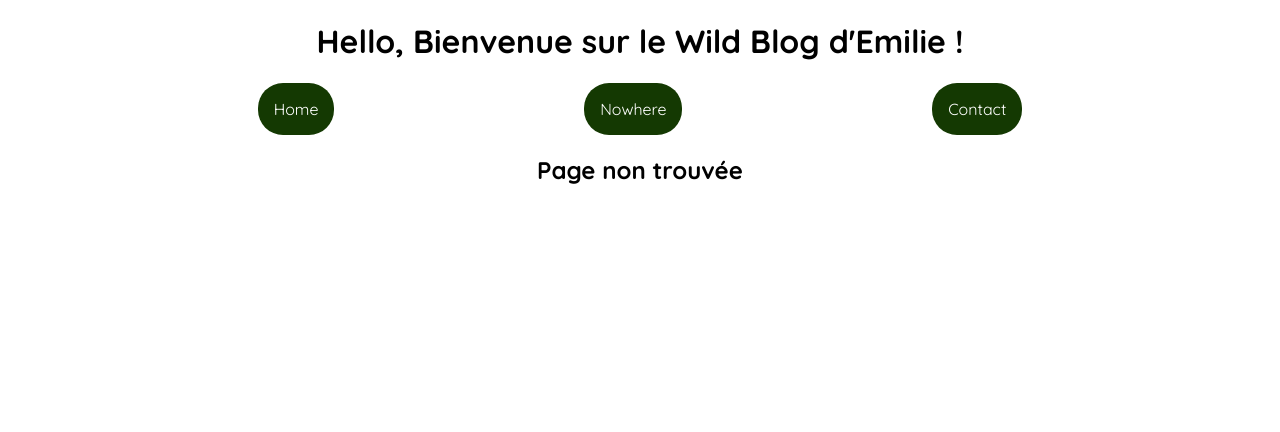
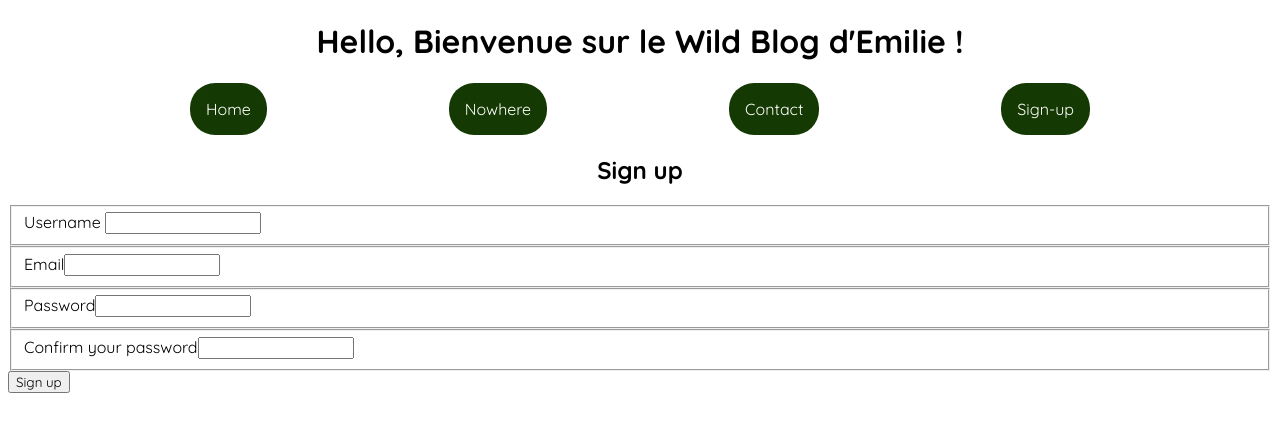
Before and after one commit to EmilieLgt/wild-blog, an Angular app: page /sign-up in a window 1280 px wide. Shown: the top 432 px of the page. Built offline with nearby package versions, Linux system fonts and the light colour scheme.

Commit message:
add a reactive form for sign-up

```diff
--- a/src/app/app.component.html
+++ b/src/app/app.component.html
@@ -6,6 +6,7 @@
         <a [routerLink]="['/']">Home</a>
         <a [routerLink]="['/abcd']"> Nowhere</a>
         <a [routerLink]="['/contact']">Contact</a>
+        <a [routerLink]="['/sign-up']">Sign-up</a>
       </nav>
     </div>
 
--- a/src/app/app.routes.ts
+++ b/src/app/app.routes.ts
@@ -3,6 +3,7 @@ import { HomePageComponent } from './home-page/home-page.component';
 import { NotFoundComponent } from './not-found/not-found.component';
 import { ArticleComponentComponent } from './article-component/article-component.component';
 import { ContactPageComponent } from './contact-page/contact-page.component';
+import { RegisterPageComponent } from './register-page/register-page.component';
 
 export const routes: Routes = [
   {
@@ -18,6 +19,10 @@ export const routes: Routes = [
     component: ContactPageComponent,
   },
   {
+    path: 'sign-up',
+    component: RegisterPageComponent,
+  },
+  {
     path: '**',
     component: NotFoundComponent,
   },
--- /dev/null
+++ b/src/app/register-page/register-page.component.html
@@ -0,0 +1,68 @@
+<h2>Sign up</h2>
+<form [formGroup]="signUpForm" (ngSubmit)="onSubmit()">
+  <fieldset>
+    <label for="username">Username </label>
+    <input id="username" formControlName="username" minlength="3" />
+
+    <!--le .touched sert à savoir si l'input a été rempli ou non (permet de ne pas afficher les messages d'erreur si rien n'est encore renseigné)-->
+    @if(signUpForm.get('username')?.invalid &&
+    signUpForm.get('username')?.touched ) {
+    <div>
+      @if (signUpForm.get('username')?.errors?.['required']) {
+      <span>Username is required</span>
+      } @if (signUpForm.get('username')?.errors?.['minlength']) {
+      <span>Username must be at least 3 characters long.</span>
+      }
+    </div>
+    }
+  </fieldset>
+
+  <fieldset>
+    <label for="email">Email</label>
+    <input id="email" formControlName="email" required email />
+    @if(signUpForm.get('email')?.invalid && signUpForm.get('email')?.touched ) {
+    <div>
+      @if (signUpForm.get('email')?.errors?.['required']) {
+      <span>email is required</span>
+      } @if (signUpForm.get('email')?.errors?.['email']) {
+      <span>You must enter a valid Email.</span>
+      }
+    </div>
+    }
+  </fieldset>
+  <!--ne pas oublier le formGroupName ici-->
+  <div formGroupName="passwords">
+    <fieldset>
+      <label for="password">Password</label>
+      <input id="password" formControlName="password" required />
+      @if (signUpForm.get('passwords.password')?.invalid &&
+      signUpForm.get('passwords.password')?.touched) {
+      <div>
+        @if (signUpForm.get('passwords.password')?.errors?.['required']) {
+        <span>Password is required</span>
+        } @if (signUpForm.get('passwords.password')?.errors?.['securePassword'])
+        {
+        <span>
+          Password must contain at least 12 characters, with a uppercase,
+          lowercase, a number and a special character.
+        </span>
+        }
+      </div>
+      }
+    </fieldset>
+    <fieldset>
+      <label for="confirmedPassword">Confirm your password</label>
+      <input
+        id="confirmedPassword"
+        formControlName="confirmedPassword"
+        required
+      />
+    </fieldset>
+    <!--vérification de la correspondance des mdp-->
+    @if (signUpForm.get('passwords')?.errors?.['passwordsMismatch'] &&
+    signUpForm.get('passwords.confirmedPassword')?.touched) {
+    <span>Passwords aren't matching.</span>
+    }
+  </div>
+  <button type="submit">Sign up</button>
+</form>
--- /dev/null
+++ b/src/app/register-page/register-page.component.ts
@@ -0,0 +1,74 @@
+import { Component, inject } from '@angular/core';
+import {
+  FormBuilder,
+  ReactiveFormsModule,
+  Validators,
+  ValidatorFn,
+  AbstractControl,
+  ValidationErrors,
+} from '@angular/forms';
+
+@Component({
+  selector: 'app-register-page',
+  standalone: true,
+  imports: [ReactiveFormsModule],
+  templateUrl: './register-page.component.html',
+  styleUrl: './register-page.component.scss',
+})
+export class RegisterPageComponent {
+  formBuilder = inject(FormBuilder);
+
+  // conditions de validité du mot de passe (sécurité)
+  securePasswordValidator(): ValidatorFn {
+    return (control: AbstractControl): ValidationErrors | null => {
+      const value = control.value || '';
+      const hasUpperCase = /[A-Z]/.test(value);
+      const hasLowerCase = /[a-z]/.test(value);
+      const hasNumber = /\d/.test(value);
+      const hasSpecialChar = /[!@#$%^&*(),.?":{}|<>]/.test(value);
+      const isValidLength = value.length >= 12;
+
+      const passwordValid =
+        hasUpperCase &&
+        hasLowerCase &&
+        hasNumber &&
+        hasSpecialChar &&
+        isValidLength;
+
+      return passwordValid ? null : { securePassword: true };
+    };
+  }
+  // formGroup imbriqués : conditons imbirquées pour valider les mots de passe (vérifeir si les deux correspondent)
+
+  passwordMatchValidator(): ValidatorFn {
+    return (formGroup: AbstractControl): ValidationErrors | null => {
+      const password = formGroup.get('password')?.value;
+      const confirmedPassword = formGroup.get('confirmedPassword')?.value;
+
+      return password === confirmedPassword
+        ? null
+        : { passwordsMismatch: true };
+    };
+  }
+
+  signUpForm = this.formBuilder.group({
+    username: ['', [Validators.required, Validators.minLength(3)]],
+    email: ['', [Validators.required, Validators.email]],
+    // on crée un objet passwords qui vient vérifier deux choses : si le mdp est sécurisé et si le confirmedPassword correspond au mot de passe
+    passwords: this.formBuilder.group(
+      {
+        password: ['', [Validators.required, this.securePasswordValidator()]],
+        confirmedPassword: [''],
+      },
+      { validators: this.passwordMatchValidator() }
+    ),
+  });
+
+  onSubmit(): void {
+    if (this.signUpForm.valid) {
+      console.log('Sign-up successfull', this.signUpForm.value);
+    } else {
+      console.log('Unvalid here');
+    }
+  }
+}
```
Also changed, not shown: src/app/register-page/register-page.component.scss (added), 1 other file (tests, documents, lock files or other folders).
